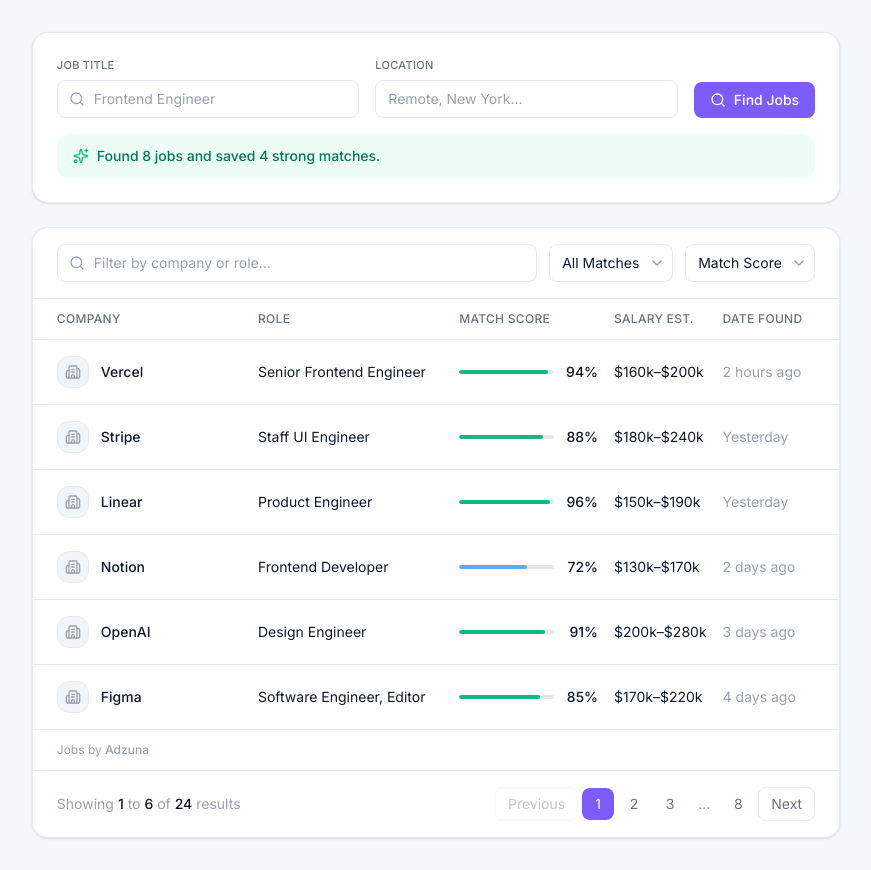
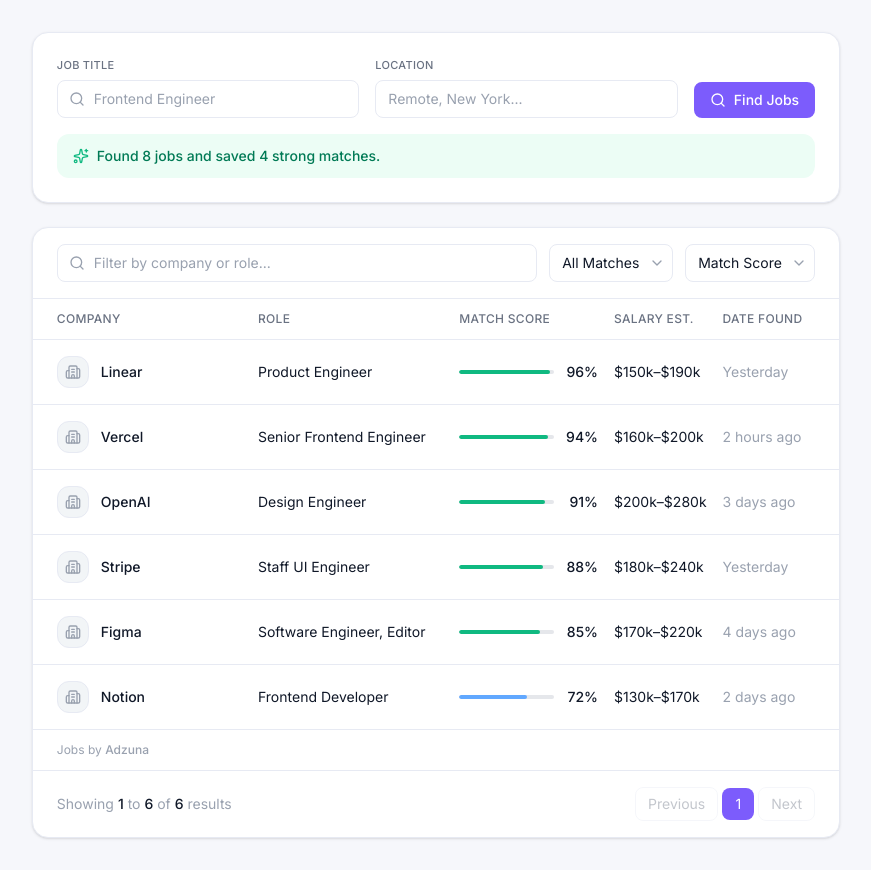
Before and after one commit to mhassanrahi/job-pilot, a Next.js app: page /find-jobs in a window 1280 px wide. Shown: the whole page, without its empty margins (204-1075 px from the left). Built offline with nearby package versions, Linux system fonts and the light colour scheme.

Commit message:
feat: enhance FindJobsClient component - implement job filtering and sorting logic

```diff
--- a/components/find-jobs/FindJobsClient.tsx
+++ b/components/find-jobs/FindJobsClient.tsx
@@ -33,6 +33,29 @@
   const [sortBy, setSortBy] = useState<"match_score" | "newest" | "oldest">("match_score");
   const [currentPage, setCurrentPage] = useState(1);
 
+  const PAGE_SIZE = 6;
+
+  const filtered = MOCK_JOBS.filter((job) => {
+    if (filterText) {
+      const q = filterText.toLowerCase();
+      if (!job.company.toLowerCase().includes(q) && !job.role.toLowerCase().includes(q)) return false;
+    }
+    if (matchFilter === "high" && job.matchScore < 80) return false;
+    if (matchFilter === "low" && job.matchScore >= 80) return false;
+    return true;
+  });
+
+  const sorted = [...filtered].sort((a, b) => {
+    if (sortBy === "match_score") return b.matchScore - a.matchScore;
+    const aIdx = MOCK_JOBS.findIndex((j) => j.id === a.id);
+    const bIdx = MOCK_JOBS.findIndex((j) => j.id === b.id);
+    return sortBy === "newest" ? aIdx - bIdx : bIdx - aIdx;
+  });
+
+  const totalFiltered = sorted.length;
+  const totalPages = Math.max(1, Math.ceil(totalFiltered / PAGE_SIZE));
+  const visibleJobs = sorted.slice((currentPage - 1) * PAGE_SIZE, currentPage * PAGE_SIZE);
+
   return (
     <div className="max-w-[1440px] mx-auto px-8 py-8 flex flex-col gap-6">
       <SearchControls
@@ -48,16 +71,16 @@
           filterText={filterText}
           matchFilter={matchFilter}
           sortBy={sortBy}
-          onFilterTextChange={setFilterText}
-          onMatchFilterChange={setMatchFilter}
-          onSortByChange={setSortBy}
+          onFilterTextChange={(v) => { setFilterText(v); setCurrentPage(1); }}
+          onMatchFilterChange={(v) => { setMatchFilter(v); setCurrentPage(1); }}
+          onSortByChange={(v) => { setSortBy(v); setCurrentPage(1); }}
         />
-        <JobsTable jobs={MOCK_JOBS} />
+        <JobsTable jobs={visibleJobs} />
         <JobsPagination
           currentPage={currentPage}
-          totalPages={8}
-          totalResults={24}
-          pageSize={6}
+          totalPages={totalPages}
+          totalResults={totalFiltered}
+          pageSize={PAGE_SIZE}
           onPageChange={setCurrentPage}
         />
       </div>
```
